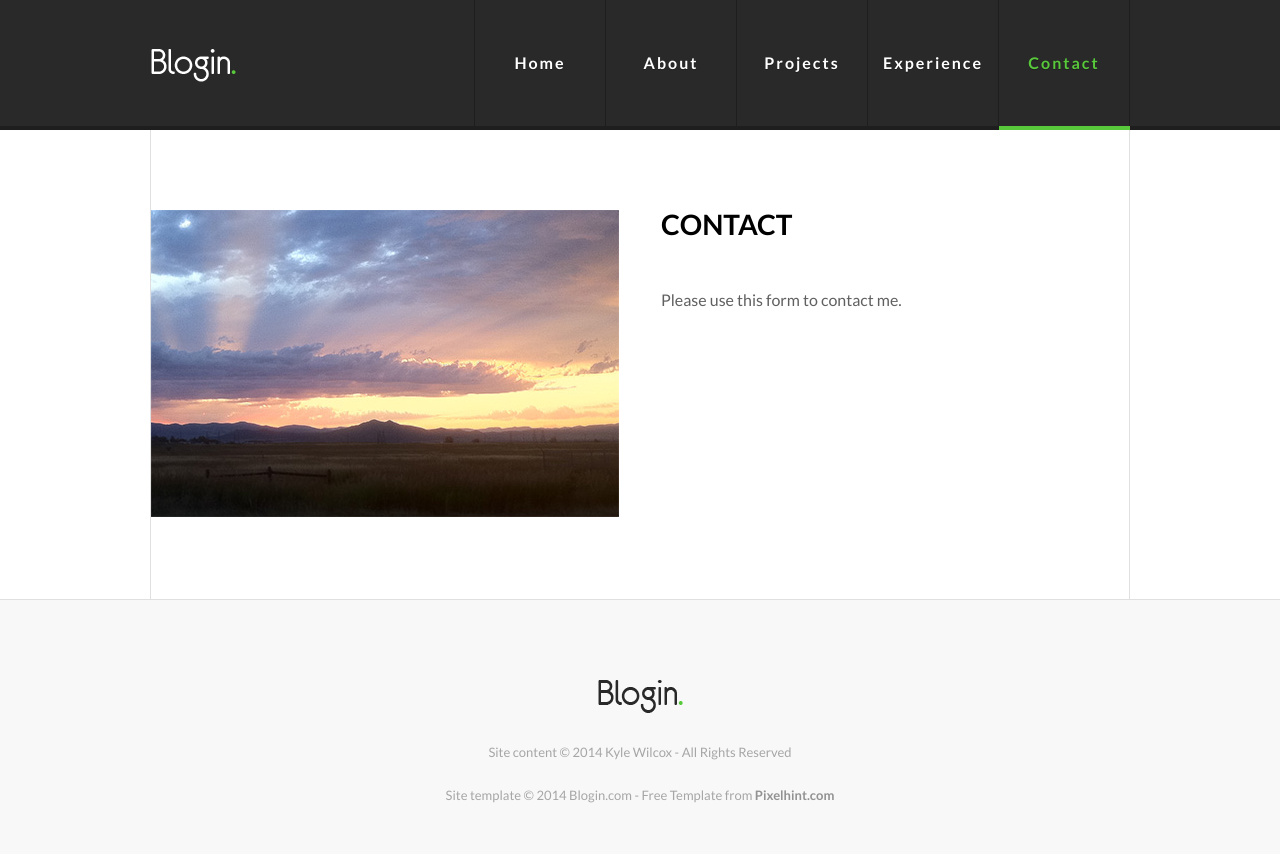
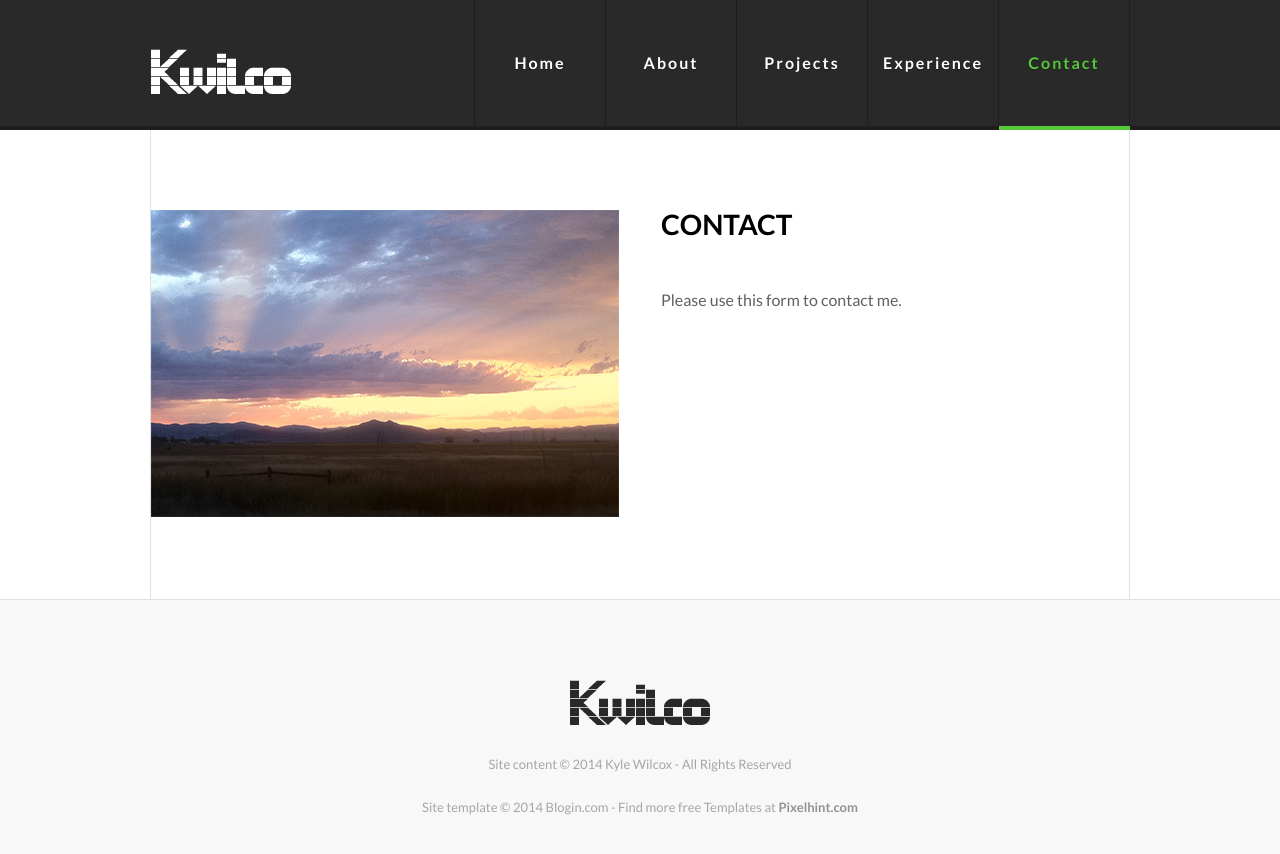
Before and after one commit to kjwilcox/kjwilcox.github.io, a plain HTML site: page contact.html in a window 1280 px wide. Drawn offline with Linux system fonts and the light colour scheme.

Commit message:
Update headers and footers.

```diff
--- a/contact.html
+++ b/contact.html
@@ -10,7 +10,7 @@
 
 	<header>
 		<div class="wrapper">
-			<a href="#"><img src="img/logo.png" class="h_logo" alt="Blogin" title=""></a>
+			<a href="#"><img src="img/logoK.png" class="h_logo" alt="Kwilco" title=""></a>
 			<nav>
 				<ul class="main_nav">
 					<li><a href="index.html">Home</a></li>
@@ -49,9 +49,9 @@
 
 	<footer>
 		<div class="wrapper">
-			<img class="logo_footer" src="img/logo_footer.png" alt="Blogin" title="">
+			<img class="logo_footer" src="img/logoKB.png" alt="Kwilco" title="">
 			<p class="rights">Site content © 2014 Kyle Wilcox - All Rights Reserved<p>
-			<p class="rights">Site template © 2014 Blogin.com - Free Template from <a href="http://Pixelhint.com" target="_blink">Pixelhint.com</a> </p>
+			<p class="rights">Site template © 2014 Blogin.com - Find more free Templates at <a href="http://Pixelhint.com" target="_blank">Pixelhint.com</a> </p>
 		</div>
 	</footer><!-- Footer End -->
 
```
Also changed, not shown: about.html (+3 -3 lines), experience.html (+3 -3 lines), index.html (+3 -3 lines), projects.html (+1 -1 lines).
